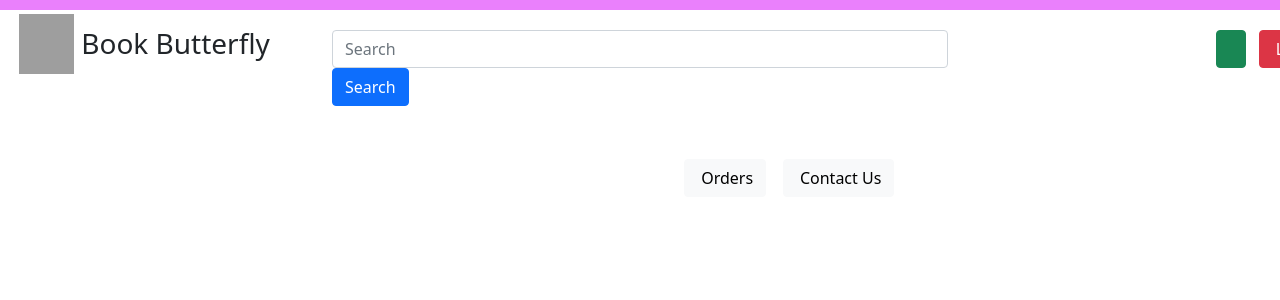
After one commit to Anands001/techcss, a PHP site: page /navbar1.php in a window 1280 px wide. The commit adds this page. Shown: the top 300 px of the page. Run offline with PHP 8.4, Linux system fonts and the light colour scheme; grey boxes are pictures that could not be loaded.

Commit message:
Add files via upload

```diff
--- /dev/null
+++ b/techmeet-1/navbar1.php
@@ -0,0 +1,116 @@
+<head>
+<link href="https://cdn.jsdelivr.net/npm/bootstrap@5.0.2/dist/css/bootstrap.min.css" rel="stylesheet" integrity="sha384-EVSTQN3/azprG1Anm3QDgpJLIm9Nao0Yz1ztcQTwFspd3yD65VohhpuuCOmLASjC" crossorigin="anonymous">
+<script src="https://cdn.jsdelivr.net/npm/bootstrap@5.0.2/dist/js/bootstrap.bundle.min.js" integrity="sha384-MrcW6ZMFYlzcLA8Nl+NtUVF0sA7MsXsP1UyJoMp4YLEuNSfAP+JcXn/tWtIaxVXM" crossorigin="anonymous"></script>
+
+</head>
+
+<div class="container-fluid" style="height: 10px;background-color: #ea80fc; " ></div>
+
+
+<div class="container-fluid p-1" >
+
+    <div class="row">
+        <div class="col-md-3 text-dark">
+            <h3><img src="books/logo.png" width=70px height=65px  style="padding-bottom: 5px;
+	padding-left: 15px;
+	padding-right: 0px;"> Book Butterfly</h3>
+
+        </div>
+        <div class="col-md-6 p-3">
+            <form class="form-inline my-2 my-lg-0" action="search.jsp" method="post">
+      <input class="form-control mr-sm-2" type="search" placeholder="Search" aria-label="Search" name="ch">
+      <button class="btn btn-primary my-2 my-sm-0" type="submit">Search</button>
+    </form>
+
+        </div>
+        <div class="row mt-2 " ><a href="cart.jsp" class="p-2 cart" style="width=5px; height=5px;color:#5B194E;"><i class="fa-solid fa-cart-plus fa-2x mt-1"></i></a></div>
+
+
+         <div class="col-md-3 p-3" style="left:1200px; position:absolute; overflow-x:hidden;">
+
+            <a href="settings.jsp" class="btn btn-success">&nbsp;<i class="fa-solid fa-face-grin-beam"></i></a>&nbsp;&nbsp;
+            <a data-toggle="modal" data-target="#exampleModalCenter" class="btn btn-danger text-white"><i class="fa-solid fa-right-from-bracket"></i>&nbsp;Logout</a>
+        </div>
+
+
+
+        <!-- Logout Modal -->
+
+<!-- Button trigger modal -->
+
+
+<!-- Modal -->
+<div class="modal fade" id="exampleModalCenter" tabindex="-1" role="dialog" aria-labelledby="exampleModalCenterTitle" aria-hidden="true">
+  <div class="modal-dialog modal-dialog-centered" role="document">
+    <div class="modal-content">
+      <div class="modal-header">
+        <h5 class="modal-title" id="exampleModalLongTitle"></h5>
+        <button type="button" class="close" data-dismiss="modal" aria-label="Close">
+          <span aria-hidden="true">&times;</span>
+        </button>
+      </div>
+      <div class="modal-body">
+      <div class="text-center">
+        <h4>Do you really want to Logout</h4>
+        <button type="button" class="btn btn-secondary" data-dismiss="modal">Close</button>
+        <a href="Logout" type="button" class="btn btn-primary text-white">Logout</a>
+      </div>
+      </div>
+      <div class="modal-footer">
+
+      </div>
+
+    </div>
+  </div>
+</div>
+<!-- End Of Logout Modal -->
+
+    </div>
+</div>
+
+
+
+<nav class="navbar navbar-expand-lg navbar-dark bg-custom">
+  <a class="navbar-brand" href="#"><i class="fa-brands fa-phoenix-framework"></i></a>
+  <button class="navbar-toggler" type="button" data-toggle="collapse" data-target="#navbarSupportedContent" aria-controls="navbarSupportedContent" aria-expanded="false" aria-label="Toggle navigation">
+    <span class="navbar-toggler-icon"></span>
+  </button>
+
+  <div class="collapse navbar-collapse" id="navbarSupportedContent">
+    <ul class="navbar-nav mr-auto">
+      <li class="nav-item active">
+        <a class="nav-link" href="index.jsp"><i class="fa-solid fa-house-chimney"></i>&nbsp;Home <span class="sr-only">(current)</span></a>
+      </li>
+      <li class="nav-item active">
+          <a class="nav-link" href="recentBooks.jsp"><i class="fa-solid fa-book-open"></i>&nbsp;Recent Books</a></li>
+           <li class="nav-item active">
+        <a class="nav-link" href="OldBooks.jsp"><i class="fa-solid fa-address-book"></i>&nbsp;Old Books</a>
+      </li>
+          <li class="nav-item active">
+        <a class="nav-link" href="EntertainmentBooks.jsp"><i class="fa-solid fa-book-bookmark"></i>
+Entertainment</a>
+      </li>
+
+      <li class="nav-item active">
+        <a class="nav-link" href="EducationalBooks.jsp"><i class="fa-solid fa-book-open-reader"></i>&nbsp;Educational</a>
+      </li>
+      <li class="nav-item dropdown">
+        <a class="nav-link dropdown-toggle" href="#" id="navbarDropdown" role="button" data-toggle="dropdown" aria-haspopup="true" aria-expanded="false">
+         <i class="fa-solid fa-book-bookmark"></i>&nbsp;Books
+        </a>
+        <div class="dropdown-menu" aria-labelledby="navbarDropdown">
+          <a class="dropdown-item" href="EducationalBooks.jsp"><i class="fa-solid fa-book-journal-whills"></i>&nbsp;Educational</a>
+          <a class="dropdown-item" href="EntertainmentBooks.jsp"><i class="fa-solid fa-book-journal-whills"></i>&nbsp;Entertainment</a>
+          <a class="dropdown-item" href="OldBooks.jsp"><i class="fa-solid fa-book-journal-whills"></i>&nbsp;Old Book</a>
+          <div class="dropdown-divider"></div>
+
+        </div>
+      </li>
+
+    </ul>
+    <form class="form-inline my-2 my-lg-0">
+        <a href="MyOrders.jsp" class="btn btn-light my-2 my-sm-0" type="submit"><i class="fa-solid fa-basket-shopping"></i>&nbsp;Orders</a>&nbsp;&nbsp;&nbsp;
+      <a href="HelpLine.jsp" class="btn btn-light my-2 my-sm-0" type="submit"><i class="fa-solid fa-address-book"></i>&nbsp;Contact Us</a>
+    </form>
+  </div>
+</nav>
```
Also changed, not shown: techmeet-1/carousal.php (added, +43 -0 lines), techmeet-1/landing.php (+9 -6 lines), techmeet-1/navbar3.php (added, +37 -0 lines).
